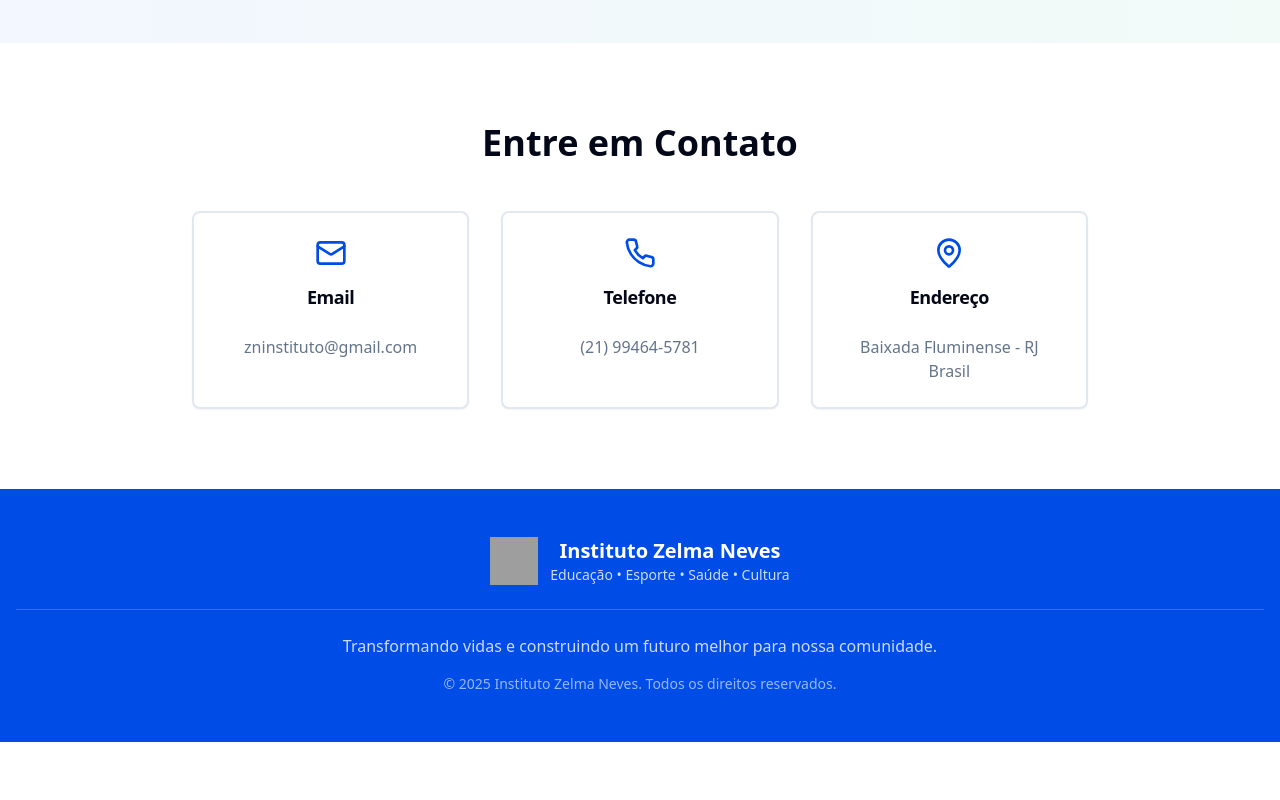
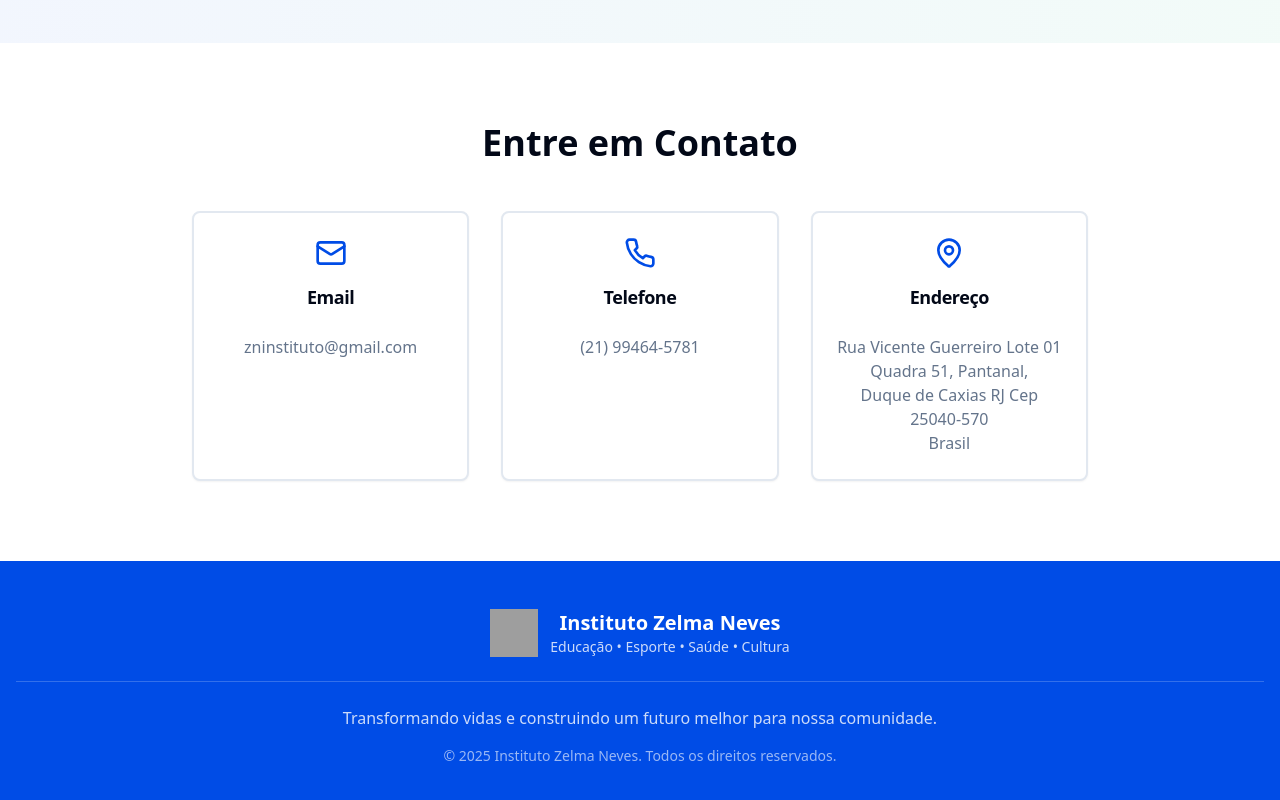
Before and after one commit to IgorSouza4489/zelma-neves-impact-main, a React (Vite) app: page / in a window 1280 px wide. Shown: the part 2227-3027 px from the top of the page. Before the commit the page ends 2969 px from the top, so only its background shows below. Built offline with nearby package versions, Linux system fonts and the light colour scheme; grey boxes are pictures that could not be loaded.

Commit message:
fix endereco

```diff
--- a/src/pages/Index.tsx
+++ b/src/pages/Index.tsx
@@ -196,7 +196,7 @@
                 </CardHeader>
                 <CardContent>
                   <p className="text-muted-foreground">
-                    Baixada Fluminense - RJ<br />
+                   Rua Vicente Guerreiro Lote 01 Quadra 51, Pantanal,<br /> Duque de Caxias RJ Cep 25040-570<br />
                     Brasil
                   </p>
                 </CardContent>
```
